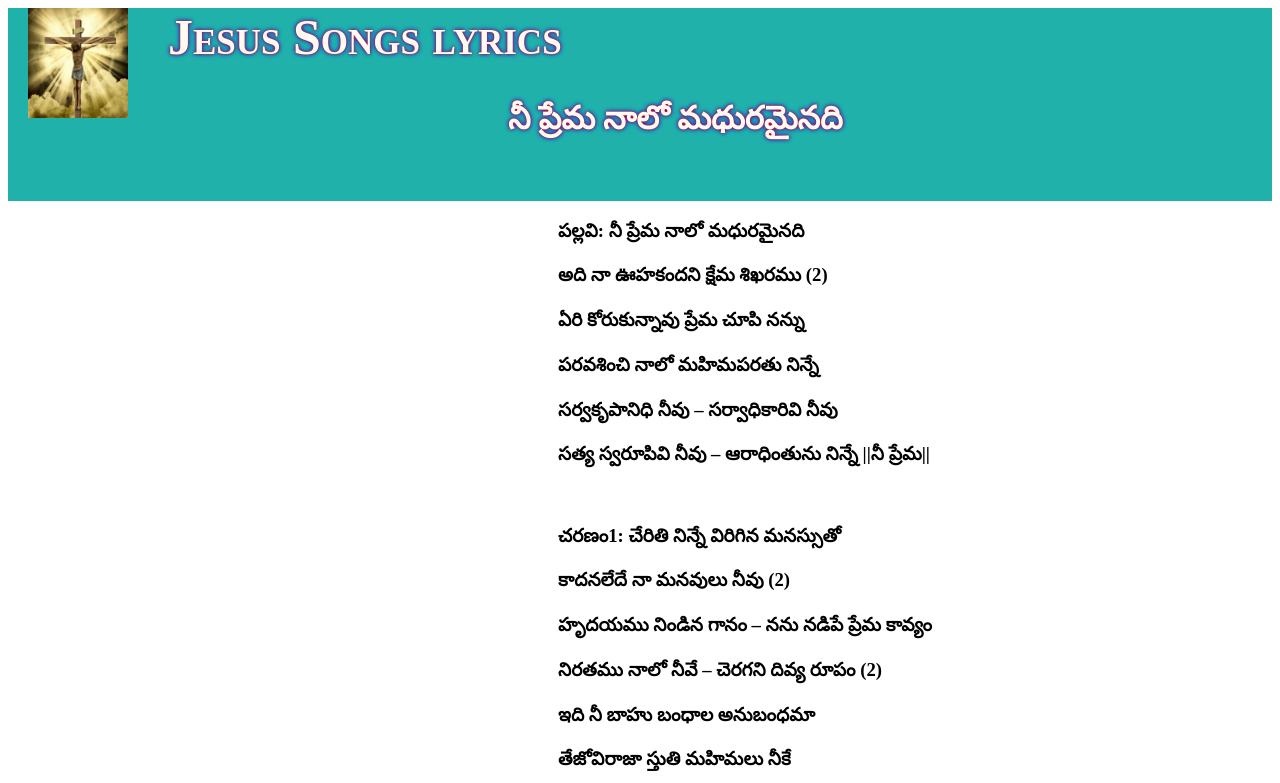
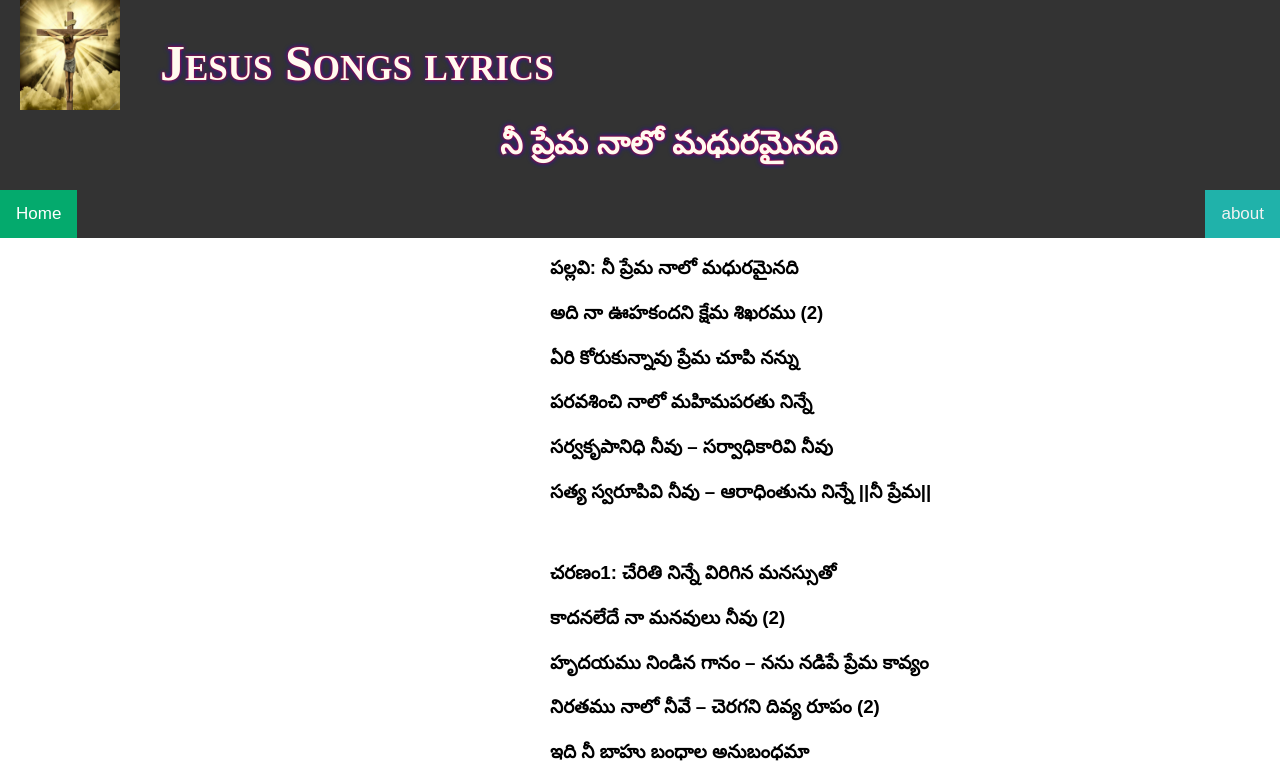
Before and after one commit to prasanth1234567890/prasanth1234567890.github.io, a plain HTML site: page index.html in a window 1280 px wide. Shown: the top 783 px of the page. Drawn offline with Linux system fonts and the light colour scheme.

Commit message:
Update index.html

```diff
--- a/index.html
+++ b/index.html
@@ -1,8 +1,11 @@
+
 
 <html>
 <head>
  <script async src="https://pagead2.googlesyndication.com/pagead/js/adsbygoogle.js?client=ca-pub-2020349248266170"
      crossorigin="anonymous"></script>
+
+<meta name="viewport" content="width=device-width, initial-scale=1">
  <style>
 h1.ex1{
  padding-left: 500px;
@@ -35,15 +38,53 @@ h1.ex1{
  padding-left: 20px;
 
  }
+ body {
+  margin: 0;
+  font-family: Arial, Helvetica, sans-serif;
+}
+
+.topnav {
+  overflow: hidden;
+  background-color: #333;
+}
+
+.topnav a {
+  float: left;
+  color: #f2f2f2;
+  text-align: center;
+  padding: 14px 16px;
+  text-decoration: none;
+  font-size: 17px;
+}
+
+.topnav a:hover {
+  background-color: #ddd;
+  color: black;
+}
+
+.topnav a.active {
+  background-color: #04AA6D;
+  color: white;
+}
+
+.topnav-right {
+  float: right;
+}
 </style>
 
 </head>
 <body>
-<div>
+<div class="topnav">
 <img src ="jesus image.jpg">
 <h1 class="ex" >Jesus Songs lyrics</h1>
 
-<h1 class="ex1">నీ ప్రేమ నాలో మధురమైనది</h1><br><br>
+<h1 class="ex1">నీ ప్రేమ నాలో మధురమైనది</h1>
+  <a class="active" href="https://prasanth1234567890.github.io/">Home</a>
+
+  <div class="topnav-right">
+
+     <a href="https://prasanth1234567890.github.io/about/">about</a>
+  </div>
 </div>
 
 <h3>పల్లవి: నీ ప్రేమ నాలో మధురమైనది</h3>
```
